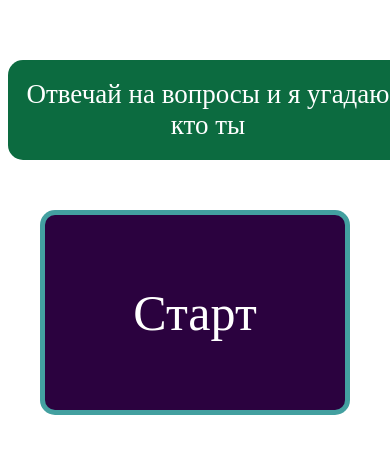
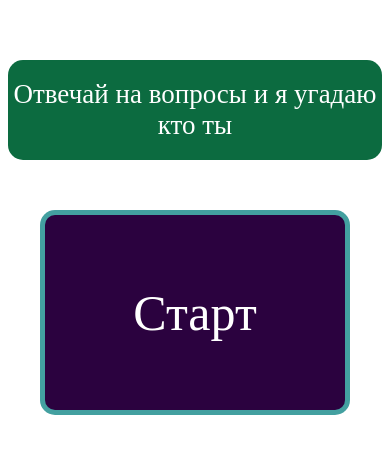
Before and after one commit to Petr201317/Akinator, a plain HTML site: page index.html in a window 390 px wide. Shown: the part 110-564 px from the top of the page. Drawn offline with Linux system fonts and the light colour scheme.

Commit message:
Update style.css

```diff
--- a/css/style.css
+++ b/css/style.css
@@ -68,7 +68,7 @@ p {
     background-color: rgb(12, 107, 64);
     width: 400px;
     height: 100px;
-    margin: auto;
+    margin: 0 auto;
     margin-top: 170px;
     border-radius: 15px;
     text-align: center;
@@ -131,3 +131,8 @@ p {
     font-size: 50px;
     cursor: pointer;
 }
+@media (max-width: 400px) {
+    .question {
+        width: 100%;
+    }
+}
```
